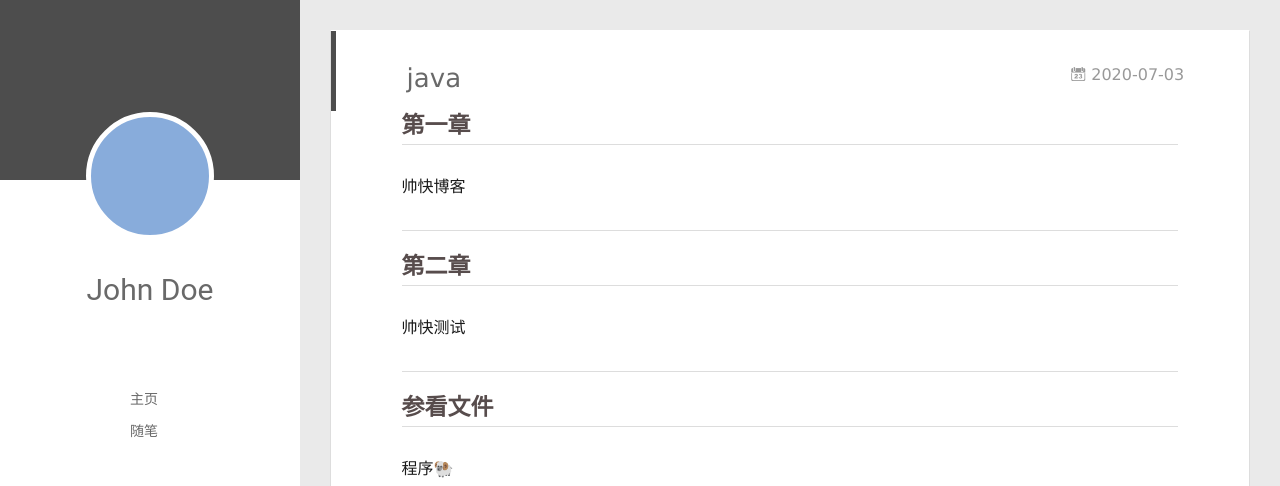
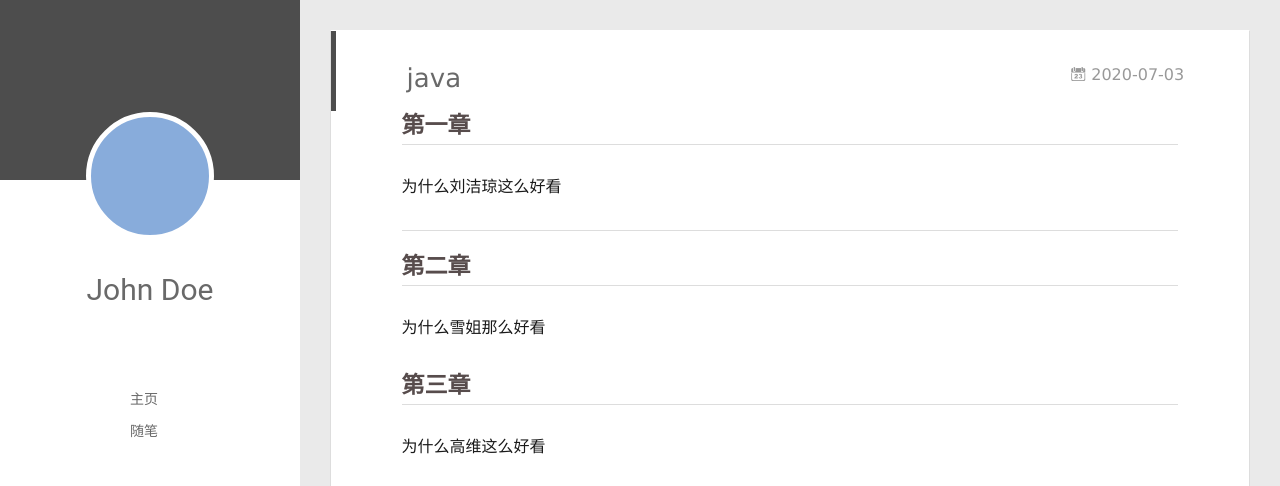
Before and after one commit to MOL74COOL/china-coolman.github.io, a plain HTML site: page 2020/07/03/我的第一篇文章/index.html in a window 1280 px wide. Shown: the top 486 px of the page. Drawn offline with Linux system fonts and the light colour scheme; no server answers.

Commit message:
Site updated: 2020-07-03 18:47:22

```diff
--- a/2020/07/03/我的第一篇文章/index.html
+++ b/2020/07/03/我的第一篇文章/index.html
@@ -8,15 +8,15 @@
   <link rel="dns-prefetch" href="http://yoursite.com">
   <title>java | Hexo</title>
   <meta name="viewport" content="width=device-width, initial-scale=1, maximum-scale=1">
-  <meta name="description" content="第一章帅快博客  第二章帅快测试  参看文件程序🐏">
+  <meta name="description" content="第一章为什么刘洁琼这么好看  第二章为什么雪姐那么好看 第三章为什么高维这么好看  参看文件程序🐏">
 <meta property="og:type" content="article">
 <meta property="og:title" content="java">
 <meta property="og:url" content="http://yoursite.com/2020/07/03/%E6%88%91%E7%9A%84%E7%AC%AC%E4%B8%80%E7%AF%87%E6%96%87%E7%AB%A0/index.html">
 <meta property="og:site_name" content="Hexo">
-<meta property="og:description" content="第一章帅快博客  第二章帅快测试  参看文件程序🐏">
+<meta property="og:description" content="第一章为什么刘洁琼这么好看  第二章为什么雪姐那么好看 第三章为什么高维这么好看  参看文件程序🐏">
 <meta property="og:locale" content="en_US">
 <meta property="article:published_time" content="2020-07-03T08:29:50.000Z">
-<meta property="article:modified_time" content="2020-07-03T09:37:28.881Z">
+<meta property="article:modified_time" content="2020-07-03T10:46:31.192Z">
 <meta property="article:author" content="John Doe">
 <meta name="twitter:card" content="summary">
 
@@ -174,9 +174,10 @@
 
     <div class="article-entry" itemprop="articleBody">
 
-        <h2 id="第一章"><a href="#第一章" class="headerlink" title="第一章"></a>第一章</h2><p>帅快博客</p>
+        <h2 id="第一章"><a href="#第一章" class="headerlink" title="第一章"></a>第一章</h2><p>为什么刘洁琼这么好看</p>
 <hr>
-<h2 id="第二章"><a href="#第二章" class="headerlink" title="第二章"></a>第二章</h2><p>帅快测试</p>
+<h2 id="第二章"><a href="#第二章" class="headerlink" title="第二章"></a>第二章</h2><p>为什么雪姐那么好看</p>
+<h2 id="第三章"><a href="#第三章" class="headerlink" title="第三章"></a>第三章</h2><p>为什么高维这么好看</p>
 <hr>
 <h2 id="参看文件"><a href="#参看文件" class="headerlink" title="参看文件"></a>参看文件</h2><p>程序🐏</p>
 
```
Also changed, not shown: index.html (+3 -2 lines).
